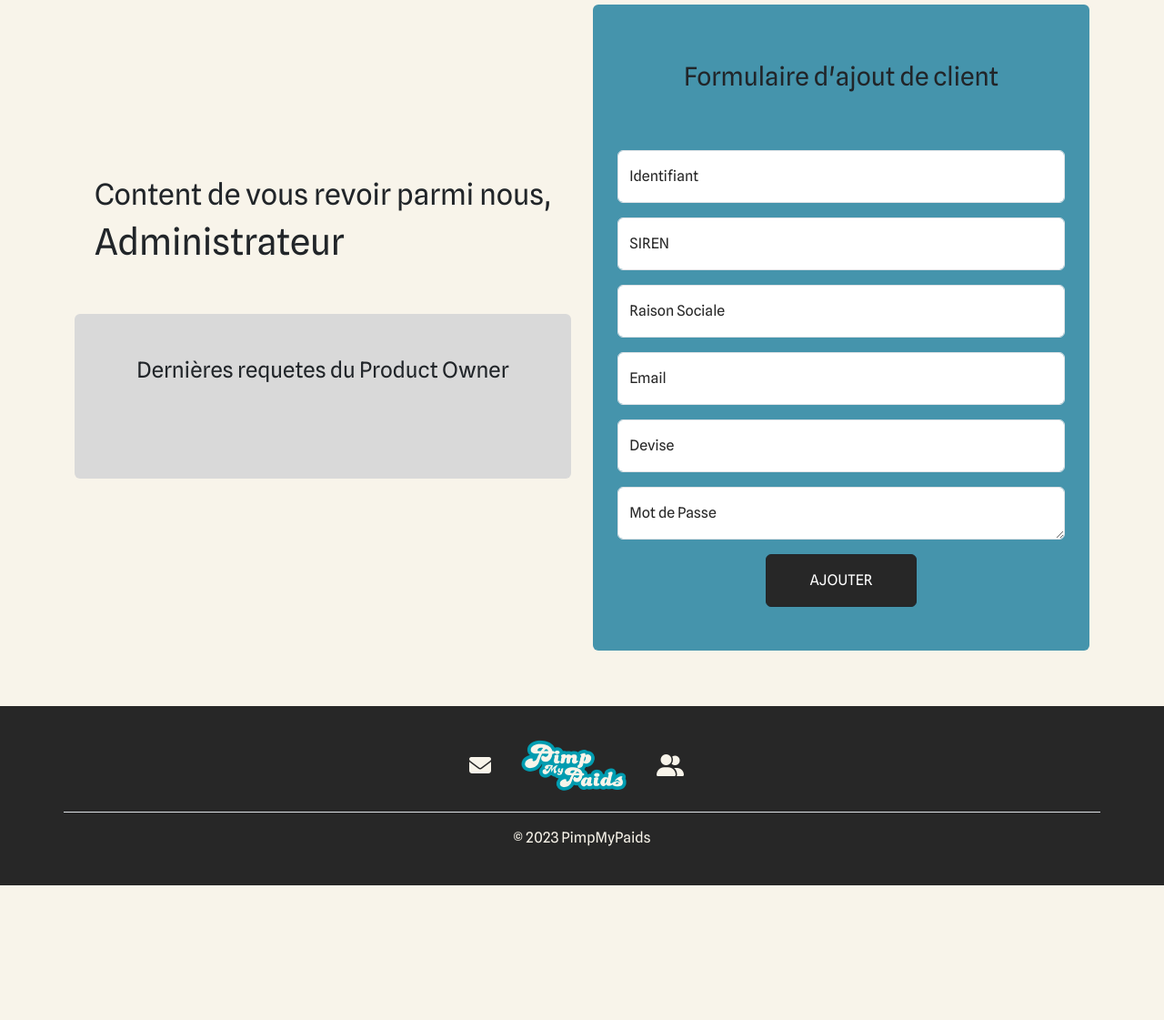
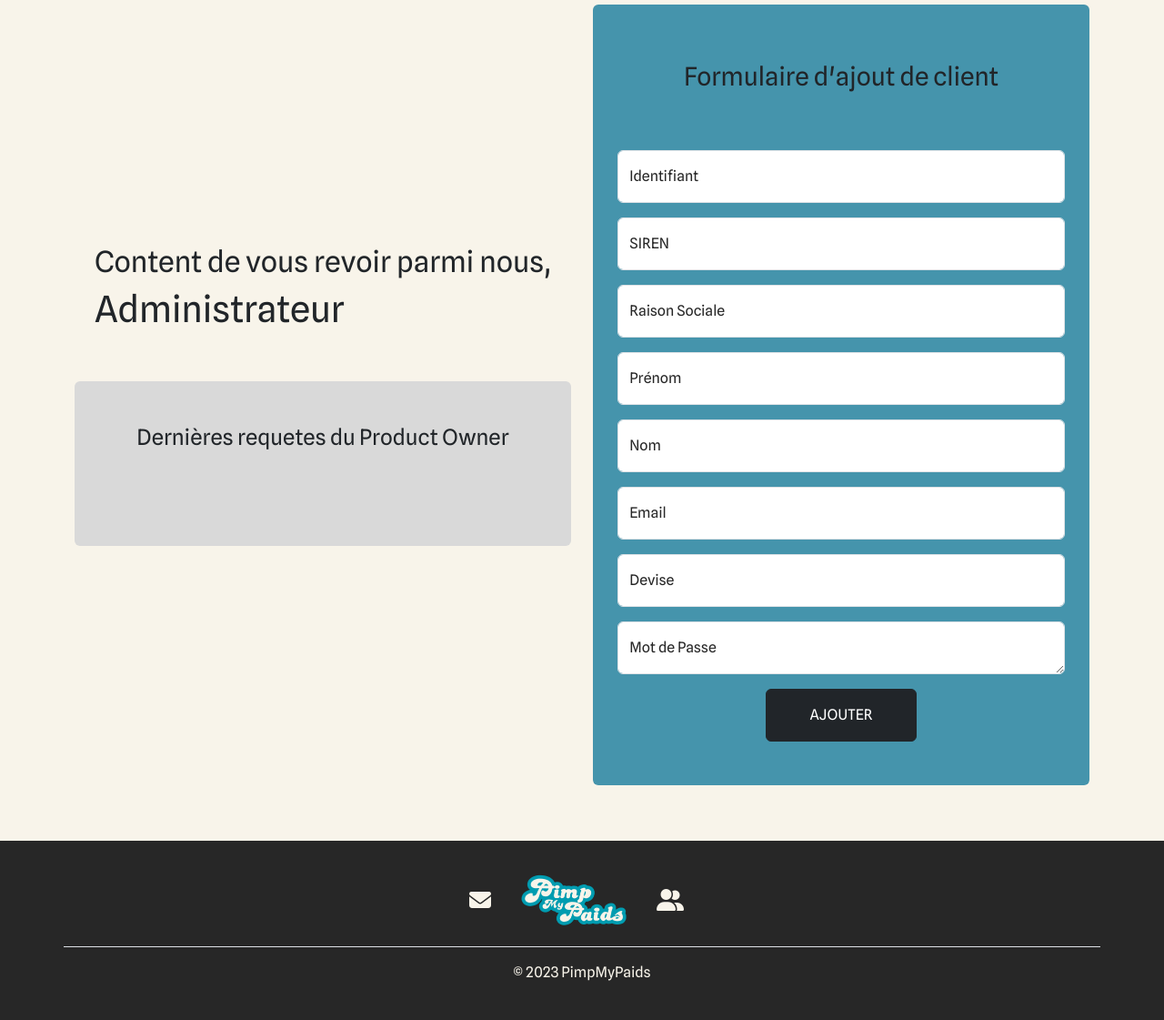
Before and after one commit to FC-Rats/PimpMyPaids, a PHP site: page /adminSpace.php in a window 1280 px wide. Shown: the part 157-1278 px from the top of the page at 91% size. Before the commit the page ends 1130 px from the top, so only its background shows below. Run offline with PHP 8.4, Linux system fonts and the light colour scheme; the visitor is signed in with stand-in values (Sample User, id 1); data that the repository does not hold is empty.

Commit message:
adminSpace

```diff
--- a/adminSpace.php
+++ b/adminSpace.php
@@ -96,6 +96,14 @@
                             <label for="companyName">Raison Sociale</label>
                         </div>
                         <div class="form-floating mb-3 text-dark">
+                            <input type="text" class="form-control" id="firstName" name="firstName" placeholder=" " required>
+                            <label for="firstName">Prénom</label>
+                        </div>
+                        <div class="form-floating mb-3 text-dark">
+                            <input type="text" class="form-control" id="lastName" name="lastName" placeholder=" " required>
+                            <label for="lastName">Nom</label>
+                        </div>
+                        <div class="form-floating mb-3 text-dark">
                             <input type="email" class="form-control" id="email" name="email" placeholder=" " required>
                             <label for="email">Email</label>
                         </div>
@@ -108,7 +116,7 @@
                             <label for="comment">Mot de Passe</label>
                         </div>
                         <div class="text-center col-12 d-flex flex-column align-items-center justify-content-center">
-                            <input id="submit-task-button" class="btn btn-dark text-uppercase d-flex justify-content-center px-3 py-3 px-md-5" type="button" value="Ajouter">
+                            <input id="addMerchant" class="btn btn-dark text-uppercase d-flex justify-content-center px-3 py-3 px-md-5" type="button" value="Ajouter">
                         </div>
                     </form>
                 </div>
@@ -123,6 +131,8 @@
     <script src="assets/js/jquery-3.7.1.min.js"></script>
     <!-- Bootstrap -->
     <script src="assets/js/bootstrap.bundle.min.js"></script>
+    <!-- JS -->
+    <script src="assets/js/adminSpace.js"></script>
 </body>
 
 </html>
```
Also changed, not shown: includes/addMerchant.php (+8 -5 lines).
